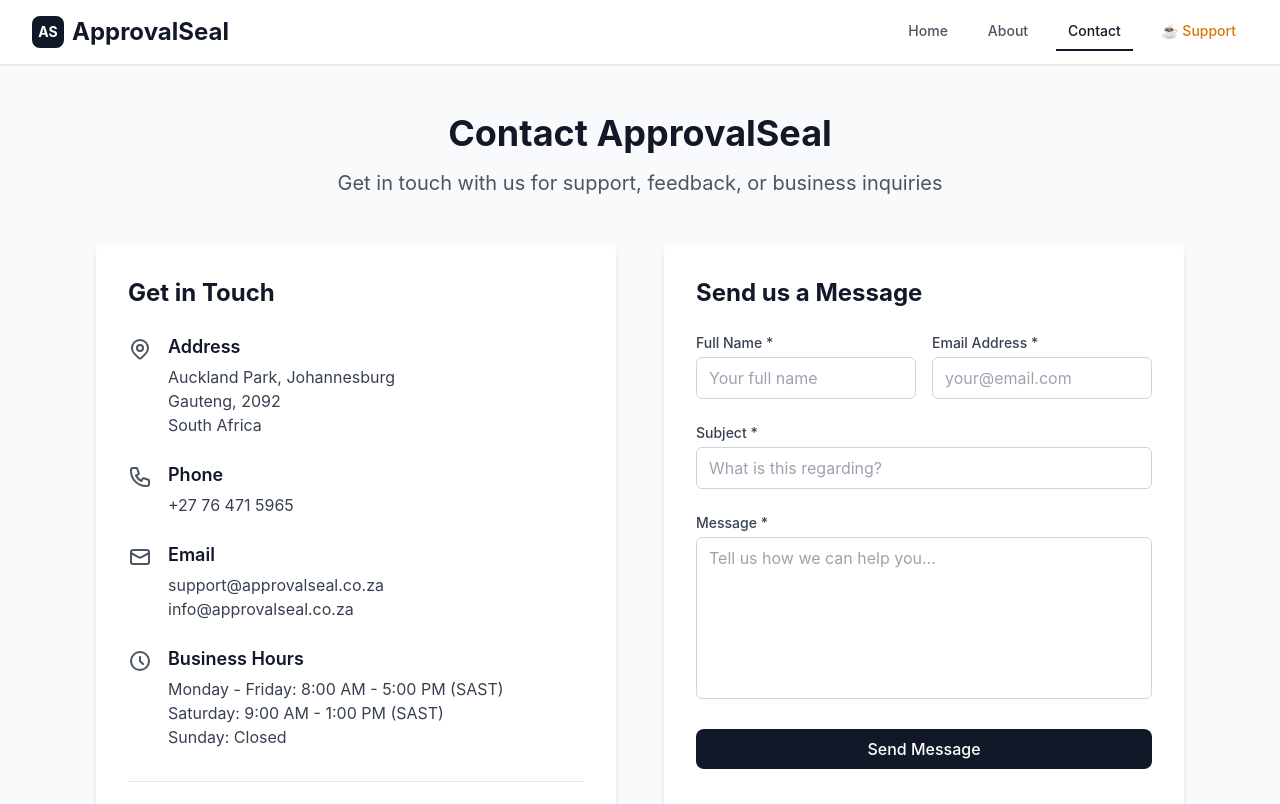
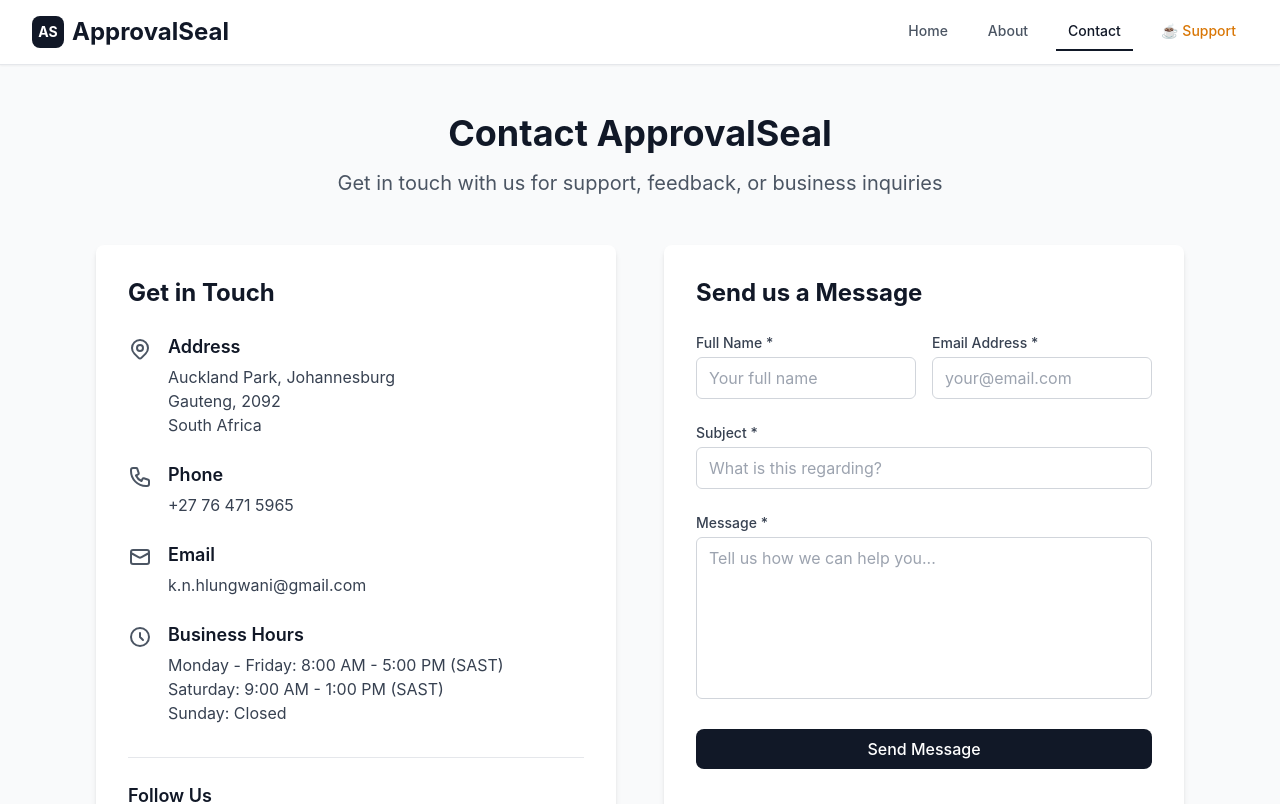
Before and after one commit to Nathandiv/AprrovalSeal, an Angular app: page /contact in a window 1280 px wide. Shown: the top 804 px of the page. Built offline with nearby package versions, Linux system fonts and the light colour scheme.

Commit message:
fix: update email contact information for accuracy

```diff
--- a/src/pages/contact/contact.component.html
+++ b/src/pages/contact/contact.component.html
@@ -93,17 +93,11 @@
               <h3 class="text-lg font-semibold text-gray-900">Email</h3>
               <p class="text-gray-700 mt-1">
                 <a
-                  href="mailto:support@approvalseal.co.za"
+                  href="mailto:k.n.hlungwani@gmail.com"
                   class="hover:text-gray-900 transition-colors"
                 >
-                  support&#64;approvalseal.co.za </a
-                ><br />
-                <a
-                  href="mailto:info@approvalseal.co.za"
-                  class="hover:text-gray-900 transition-colors"
+                  k.n.hlungwani&#64;gmail.com </a
                 >
-                  info&#64;approvalseal.co.za
-                </a>
               </p>
             </div>
           </div>
```
